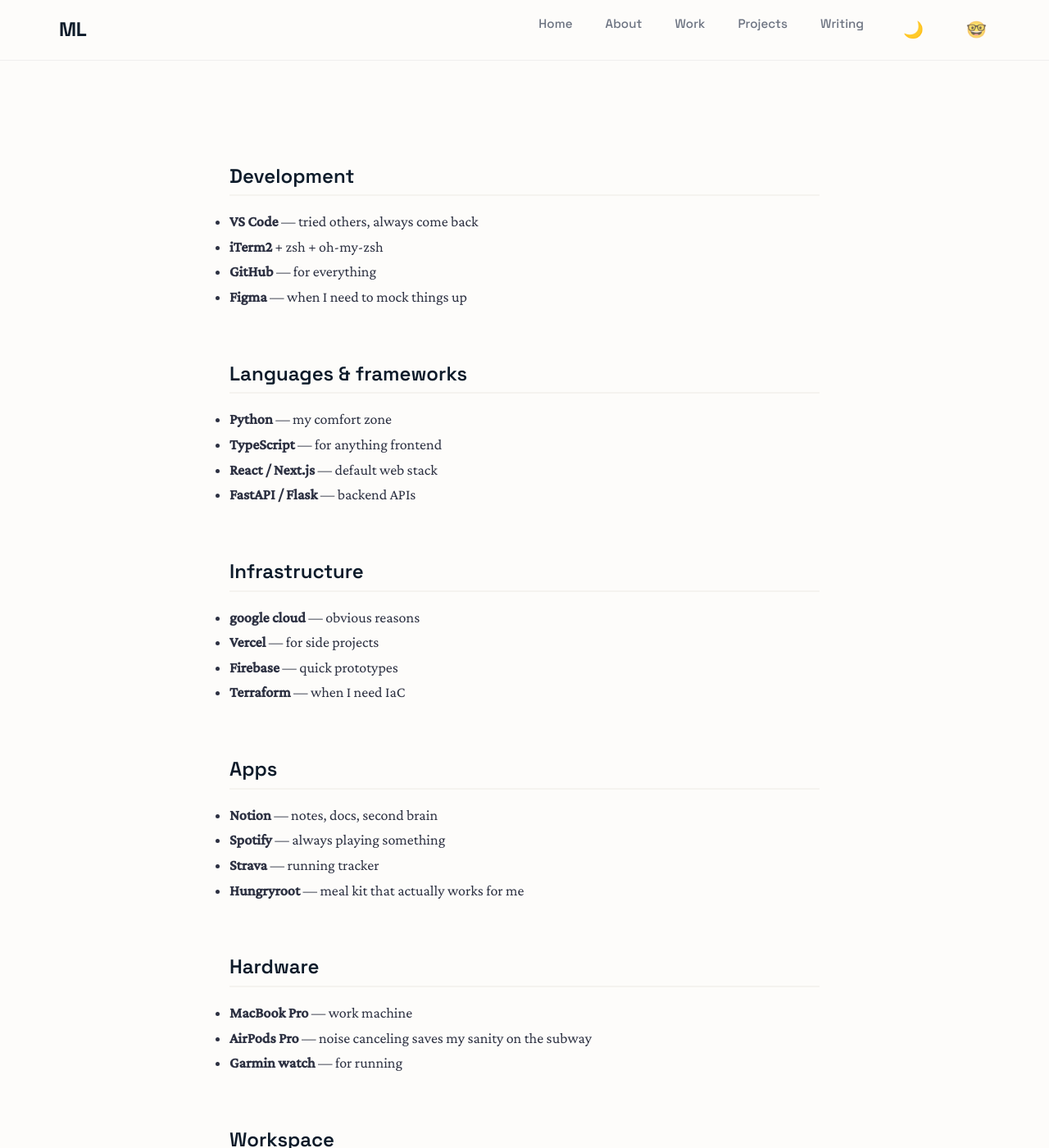
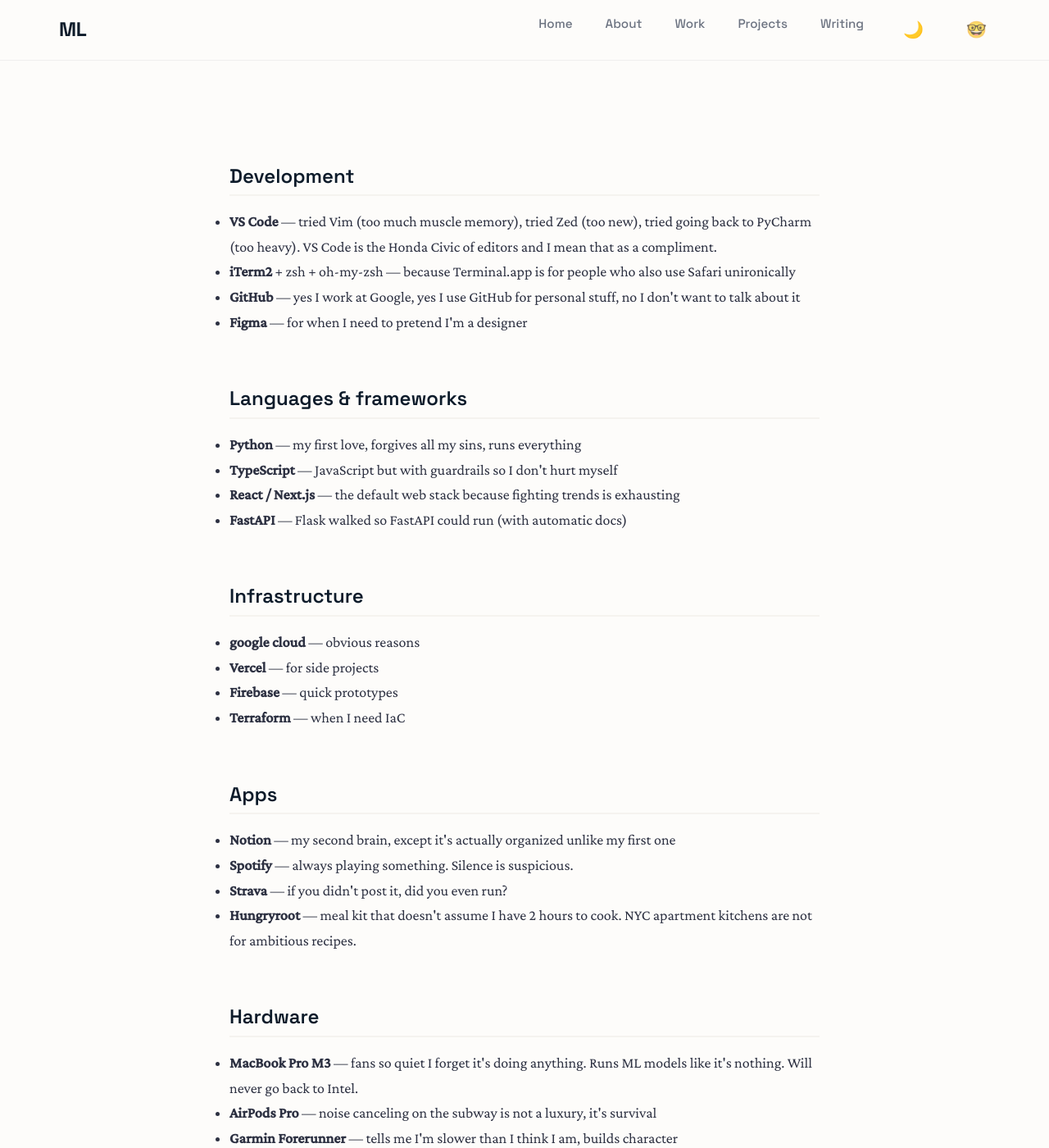
Before and after one commit to Masha-L/masha-l.github.io, a Jekyll site: the page built from uses.md, in a window 1280 px wide and 1400 px high, scrolled down 329 px. Shown: the whole window at 82% size. Built offline with Jekyll 4.4.1, drawn with Linux system fonts in a browser that asks for light colours; some of the changed text lies outside the part shown.

Commit message:
Content fixes: remove duplicate publications, fix filler content, add personality to uses.md, add contact email

```diff
--- a/uses.md
+++ b/uses.md
@@ -16,20 +16,20 @@ permalink: /uses/
     <div class="about-section">
       <h2>Development</h2>
       <ul>
-        <li><strong>VS Code</strong> — tried others, always come back</li>
-        <li><strong>iTerm2</strong> + zsh + oh-my-zsh</li>
-        <li><strong>GitHub</strong> — for everything</li>
-        <li><strong>Figma</strong> — when I need to mock things up</li>
+        <li><strong>VS Code</strong> — tried Vim (too much muscle memory), tried Zed (too new), tried going back to PyCharm (too heavy). VS Code is the Honda Civic of editors and I mean that as a compliment.</li>
+        <li><strong>iTerm2</strong> + zsh + oh-my-zsh — because Terminal.app is for people who also use Safari unironically</li>
+        <li><strong>GitHub</strong> — yes I work at Google, yes I use GitHub for personal stuff, no I don't want to talk about it</li>
+        <li><strong>Figma</strong> — for when I need to pretend I'm a designer</li>
       </ul>
     </div>
 
     <div class="about-section">
       <h2>Languages & frameworks</h2>
       <ul>
-        <li><strong>Python</strong> — my comfort zone</li>
-        <li><strong>TypeScript</strong> — for anything frontend</li>
-        <li><strong>React / Next.js</strong> — default web stack</li>
-        <li><strong>FastAPI / Flask</strong> — backend APIs</li>
+        <li><strong>Python</strong> — my first love, forgives all my sins, runs everything</li>
+        <li><strong>TypeScript</strong> — JavaScript but with guardrails so I don't hurt myself</li>
+        <li><strong>React / Next.js</strong> — the default web stack because fighting trends is exhausting</li>
+        <li><strong>FastAPI</strong> — Flask walked so FastAPI could run (with automatic docs)</li>
       </ul>
     </div>
 
@@ -46,28 +46,28 @@ permalink: /uses/
     <div class="about-section">
       <h2>Apps</h2>
       <ul>
-        <li><strong>Notion</strong> — notes, docs, second brain</li>
-        <li><strong>Spotify</strong> — always playing something</li>
-        <li><strong>Strava</strong> — running tracker</li>
-        <li><strong>Hungryroot</strong> — meal kit that actually works for me</li>
+        <li><strong>Notion</strong> — my second brain, except it's actually organized unlike my first one</li>
+        <li><strong>Spotify</strong> — always playing something. Silence is suspicious.</li>
+        <li><strong>Strava</strong> — if you didn't post it, did you even run?</li>
+        <li><strong>Hungryroot</strong> — meal kit that doesn't assume I have 2 hours to cook. NYC apartment kitchens are not for ambitious recipes.</li>
       </ul>
     </div>
 
     <div class="about-section">
       <h2>Hardware</h2>
       <ul>
-        <li><strong>MacBook Pro</strong> — work machine</li>
-        <li><strong>AirPods Pro</strong> — noise canceling saves my sanity on the subway</li>
-        <li><strong>Garmin watch</strong> — for running</li>
+        <li><strong>MacBook Pro M3</strong> — fans so quiet I forget it's doing anything. Runs ML models like it's nothing. Will never go back to Intel.</li>
+        <li><strong>AirPods Pro</strong> — noise canceling on the subway is not a luxury, it's survival</li>
+        <li><strong>Garmin Forerunner</strong> — tells me I'm slower than I think I am, builds character</li>
       </ul>
     </div>
 
     <div class="about-section">
       <h2>Workspace</h2>
       <ul>
-        <li>Standing desk (I actually use it standing sometimes)</li>
-        <li>External monitor — one big one, not two</li>
-        <li>Too many sticky notes</li>
+        <li><strong>Standing desk</strong> — I actually use it standing sometimes. Maybe 20% of the time. Okay, 10%.</li>
+        <li><strong>One big monitor</strong> — tried two monitors, spent more time arranging windows than working</li>
+        <li><strong>Too many sticky notes</strong> — digital tools exist and I still write on paper like it's 1995</li>
       </ul>
     </div>
   </div>
```
Also changed, not shown: about.md (+3 -14 lines), now.md (+5 -1 lines), running.md (+4 -4 lines).
